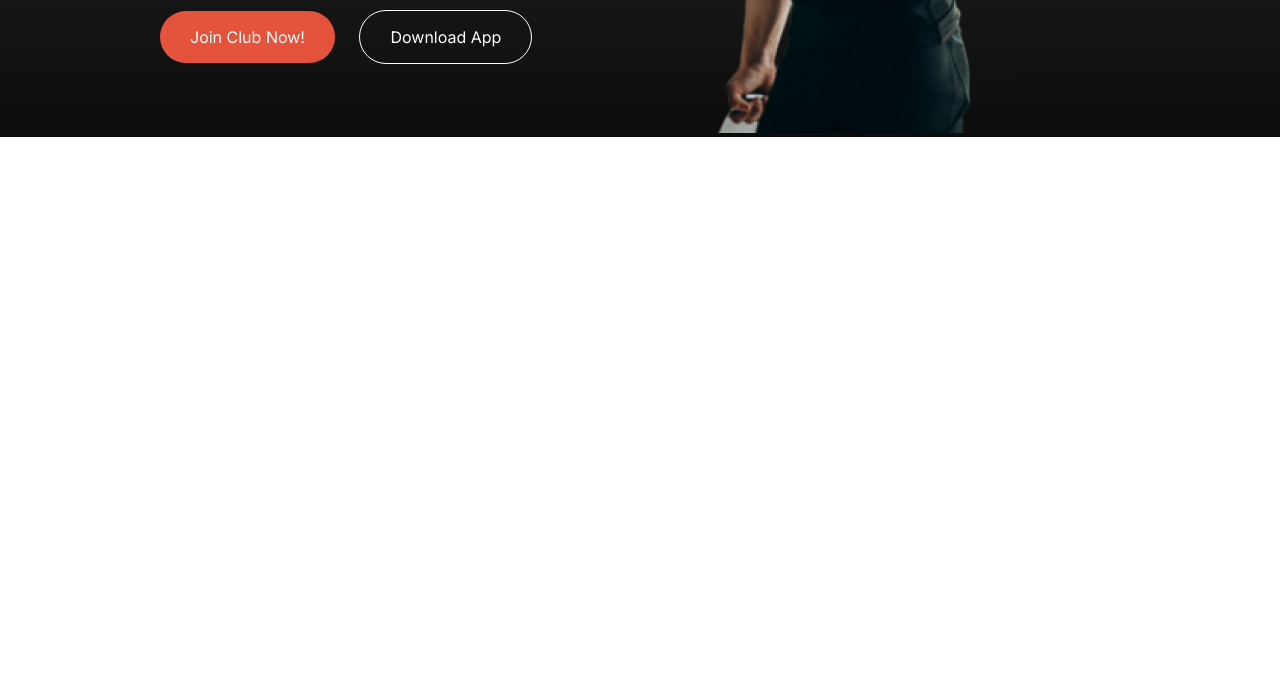
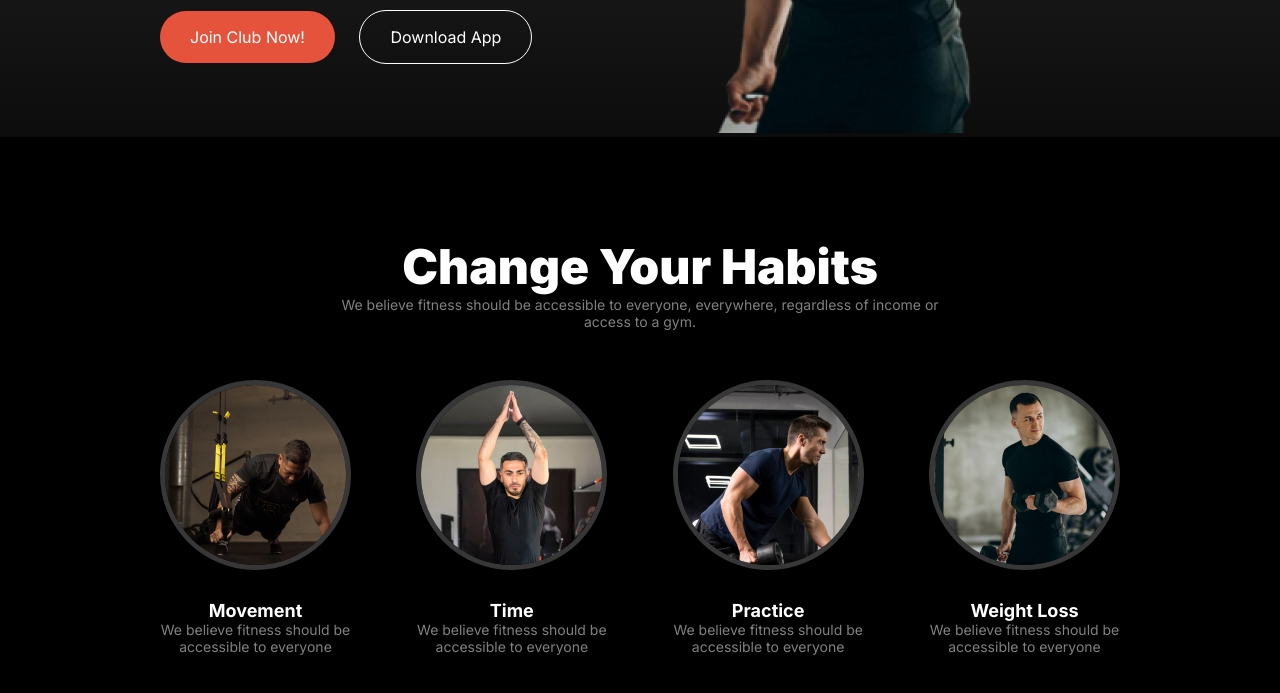
Before and after one commit to AsifurRahman10/Fitness-Website, a plain HTML site: page index.html in a window 1280 px wide. Shown: the part 547-1240 px from the top of the page. Before the commit the page ends 800 px from the top, so only its background shows below. Drawn offline with Linux system fonts and the light colour scheme.

Commit message:
banner habit added

```diff
--- a/index.html
+++ b/index.html
@@ -62,7 +62,33 @@
          <!-- banner section start -->
     </header>
     <main>
+        <section class="habits">
+            <h1 class="title">Change Your Habits</h1>
+            <p class="details">We believe fitness should be accessible to everyone, everywhere, regardless of income or <br> access to a gym.</p>
+            <div class="habit-card-container">
+                <div class="habit-card">
+                    <img src="./images/image 3.png" alt="">
+                    <h3>Movement</h3>
+                    <p>We believe fitness should be <br> accessible to everyone</p>
+                </div>
+                <div class="habit-card">
+                    <img src="./images/image 2.png" alt="">
+                    <h3>Time</h3>
+                    <p>We believe fitness should be <br> accessible to everyone</p>
+                </div>
+                <div class="habit-card">
+                    <img src="./images/image 4.png" alt="">
+                    <h3>Practice</h3>
+                    <p>We believe fitness should be <br> accessible to everyone</p>
+                </div>
+                <div class="habit-card">
+                    <img src="./images/image 5.png" alt="">
+                    <h3>Weight Loss</h3>
+                    <p>We believe fitness should be <br> accessible to everyone</p>
+                </div>
+            </div>
 
+        </section>
     </main>
     <footer>
 
--- a/style/style.css
+++ b/style/style.css
@@ -16,6 +16,15 @@
     border: none;
     border-radius: 42px;
     font-size: 1rem;
+}
+.title{
+    font-size: 3rem;
+    font-weight: 900;
+    color: white;
+}
+.details{
+    font-size: 0.875rem;
+    color: rgba(255, 255, 255, 0.5);
 }
 
 
@@ -181,7 +190,44 @@
     top: 40%;
     left: 18.5%;
 }
-
-
 /* banner section start */
 /* Header section end */
+
+/* main section starts */
+/* habit section starts */
+main{
+    width: 100%;
+    background-color: black;
+    padding-top: 100px;
+    padding-bottom: 100px;
+}
+.habits{
+    width: 75%;
+    margin: 0px auto;
+    text-align: center;
+}
+.habit-card-container{
+    display: flex;
+    justify-content: space-between;
+}
+
+.habit-card img{
+    /* width: 100%; */
+    border-radius: 50%;
+    border: 5px solid rgba(62, 60, 60, 0.918);
+    margin-bottom: 26px;
+}
+.habit-card h3{
+    font-size: 1.125rem;
+    color: white;
+}
+.habit-card p{
+    font-size: 0.875rem;
+    color: rgba(255, 255, 255, 0.5);
+}
+.habit-card{
+    margin-top: 50px;
+}
+
+/* habit section ends */
+/* main section ends */
```
